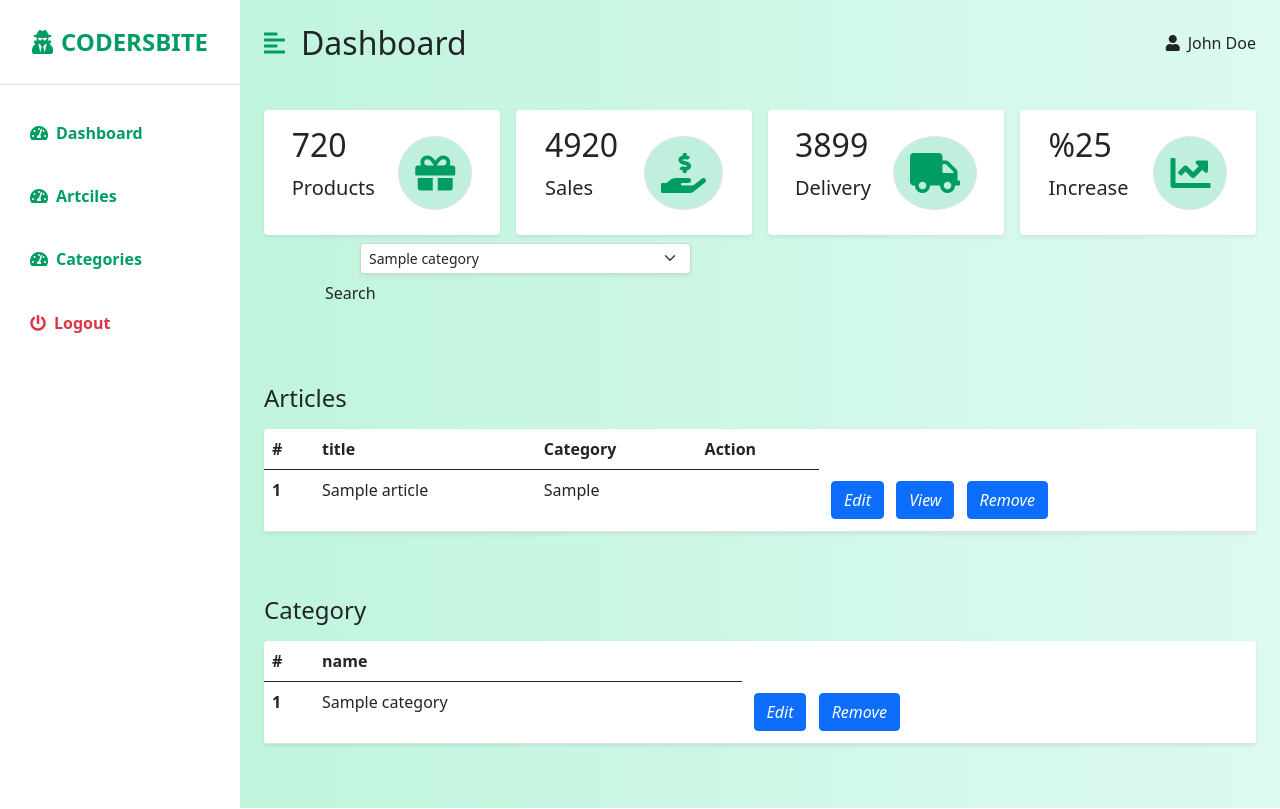
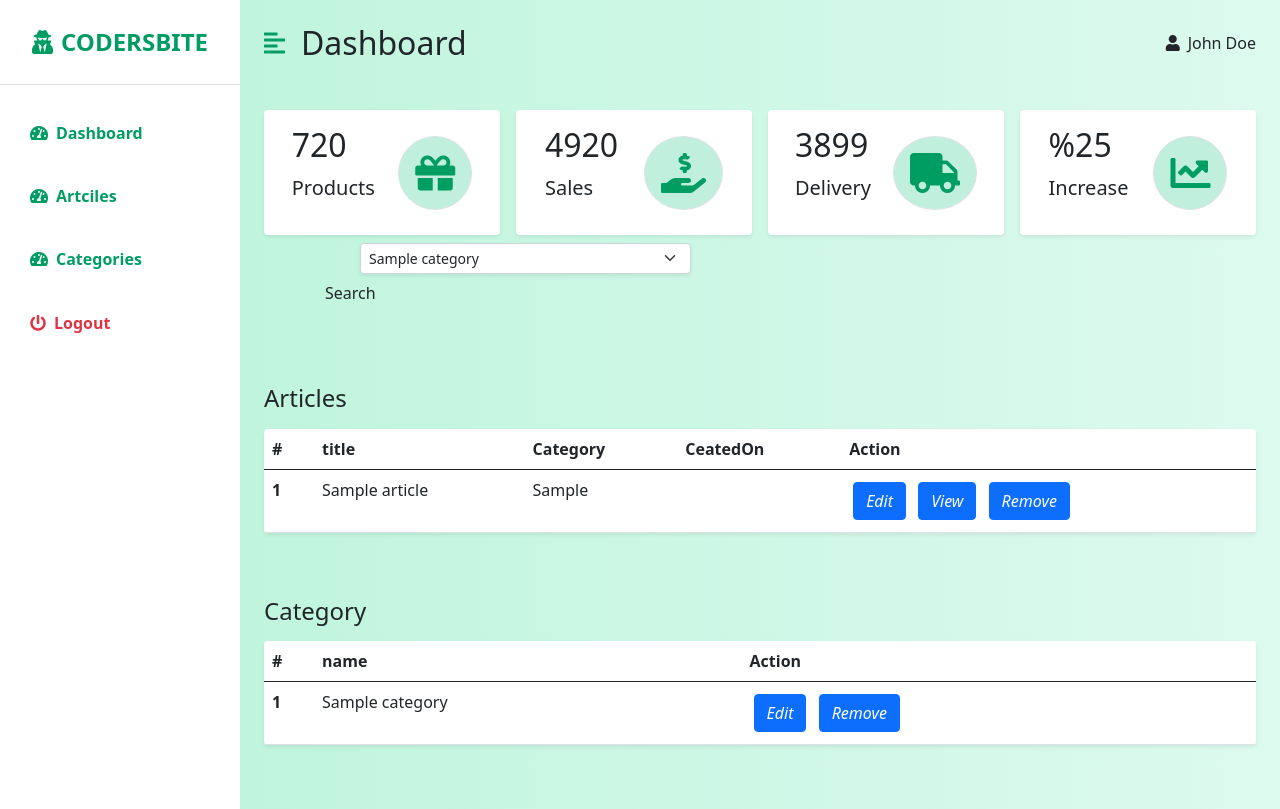
Before and after one commit to nouhailaKhaouti/PlanetDev, a PHP site: page / in a window 1280 px wide. Run offline with PHP 8.4, Linux system fonts and the light colour scheme; tables that the repository leaves empty or names only in its code hold one stand-in row (values such as "Sample post"); data that the repository does not hold is empty; some libraries are stand-ins or nearby versions.

Commit message:
modification

```diff
--- a/article/view.php
+++ b/article/view.php
@@ -7,6 +7,7 @@
                     <th scope="col" width="50">#</th>
                     <th scope="col">title</th>
                     <th scope="col">Category</th>
+                    <th scope="col">CeatedOn</th>
                     <th scope="col">Action</th>
                 </tr>
             </thead>
--- a/category/view.php
+++ b/category/view.php
@@ -6,6 +6,7 @@
                 <tr>
                     <th scope="col" width="50">#</th>
                     <th scope="col">name</th>
+                    <th scope="col">Action</th>
                 </tr>
             </thead>
             <tbody>
```
